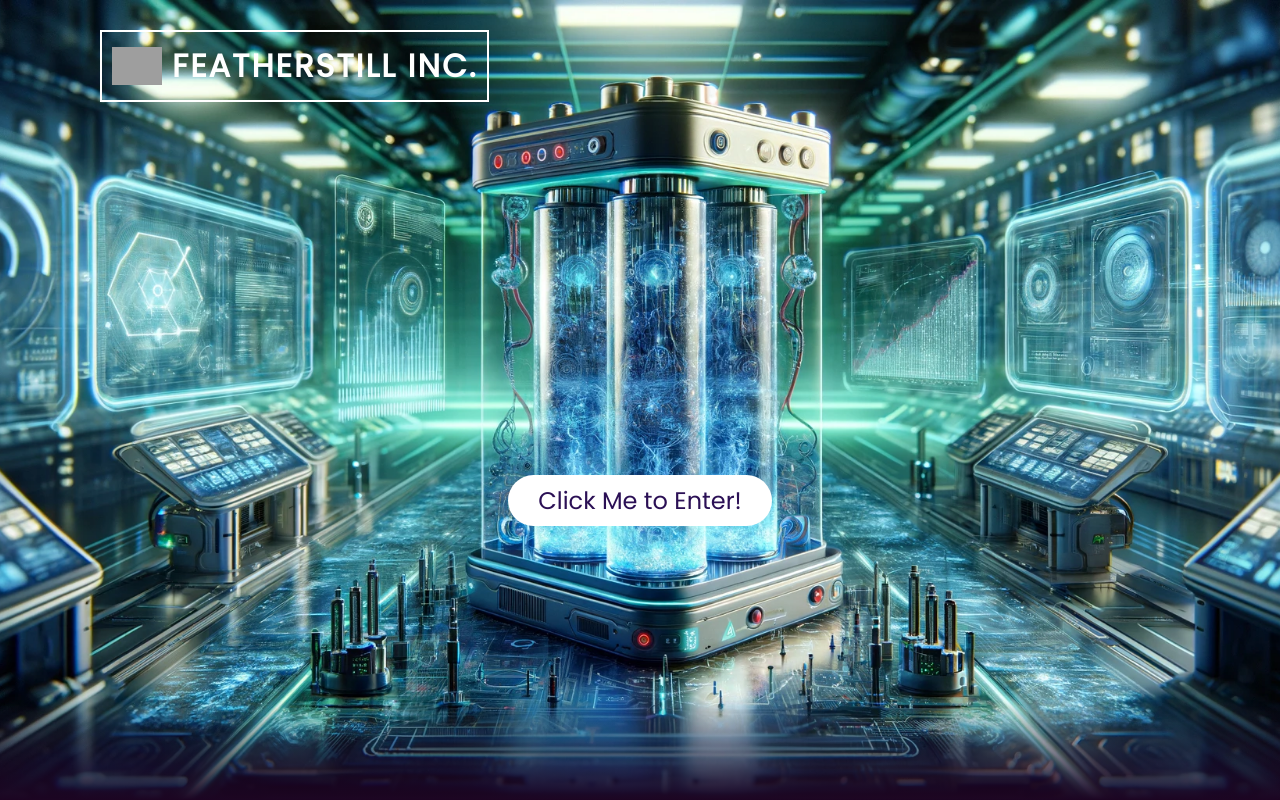
After one commit to kartik2h/FusionForce, a Flask app: page /home_page in a window 1280 px wide. The commit adds this page. Run offline with Flask 3, Linux system fonts and the light colour scheme; some libraries are stand-ins or nearby versions; grey boxes are pictures that could not be loaded.

Commit message:
Updated HomePage, Login and SignUp

```diff
--- a/app.py
+++ b/app.py
@@ -108,42 +108,14 @@ def data_analysis():
 @app.route('/', methods=['GET'])
 def index():
     if session.get('logged_in'):
-        selected_filters = request.args.getlist('filter')
+        return render_template('theme/edited_analytics.html')
+    else:
+        return redirect(url_for('home_page'))
+        #return redirect(url_for('login'))  # Redirect to login if not logged in
 
-        # Default to displaying all fields if no checkboxes are selected
-        if not selected_filters:
-            selected_filters = ['Iteration', 'CPUTime', 'PhysTime', 'Travels', 'Value', 'AvValue', 'MinValue', 'MaxValue', 'Delta', 'Criteria', 'PrevAvRefValue', 'Progress', 'CriteriaType', 'CriteriaVarType', 'CriteriaPercentage']
-
-        # Start with all records
-        all_data = CSVData.query
-        min_value = request.args.get('minValue', type=float)
-        max_value = request.args.get('maxValue', type=float)
-
-        # Apply dynamic range filters based on selected filters
-        filter_conditions = []
-        for filter_col in selected_filters:
-            if min_value is not None and max_value is not None:
-                filter_conditions.append(getattr(CSVData, filter_col).between(min_value, max_value))
-
-        if filter_conditions:
-            all_data = all_data.filter(and_(*filter_conditions))
-
-        # Execute the query and retrieve data
-        all_data = all_data.all()
-        print(all_data)
-        # Filter and format the data based on selected columns
-        filtered_data = []
-        for data in all_data:
-            data_dict = data.__dict__
-            filtered_record = {key: data_dict[key] for key in selected_filters if key in data_dict}
-            filtered_data.append(filtered_record)
-
-        session['selected_filters'] = selected_filters
-        return render_template('theme/view_data.html', records=filtered_data, selected_filters=selected_filters)
-    else:
-        return redirect(url_for('login'))  # Redirect to login if not logged in
-
-
+@app.route('/home_page', methods=['GET', 'POST'])
+def home_page():
+    return render_template('theme/home_page.html')
 
 @app.route('/register/', methods=['GET', 'POST'])
 def register():
@@ -173,14 +145,45 @@ def login():
         if data is not None:
             session['logged_in'] = True
             # return redirect(url_for('home'))
-            return redirect(url_for('view_data'))
+            return redirect(url_for('analytics'))
         return render_template('theme/sign-in.html', message="Incorrect Details")
 
 
 
 @app.route('/view_data', methods=['GET'])
 def view_data():
-    return render_template('theme/view_data.html')
+    selected_filters = request.args.getlist('filter')
+
+    # Default to displaying all fields if no checkboxes are selected
+    if not selected_filters:
+        selected_filters = ['Iteration', 'CPUTime', 'PhysTime', 'Travels', 'Value', 'AvValue', 'MinValue', 'MaxValue', 'Delta', 'Criteria', 'PrevAvRefValue', 'Progress', 'CriteriaType', 'CriteriaVarType', 'CriteriaPercentage']
+
+    # Start with all records
+    all_data = CSVData.query
+    min_value = request.args.get('minValue', type=float)
+    max_value = request.args.get('maxValue', type=float)
+
+    # Apply dynamic range filters based on selected filters
+    filter_conditions = []
+    for filter_col in selected_filters:
+        if min_value is not None and max_value is not None:
+            filter_conditions.append(getattr(CSVData, filter_col).between(min_value, max_value))
+
+    if filter_conditions:
+        all_data = all_data.filter(and_(*filter_conditions))
+
+    # Execute the query and retrieve data
+    all_data = all_data.all()
+    print(all_data)
+    # Filter and format the data based on selected columns
+    filtered_data = []
+    for data in all_data:
+        data_dict = data.__dict__
+        filtered_record = {key: data_dict[key] for key in selected_filters if key in data_dict}
+        filtered_data.append(filtered_record)
+
+    session['selected_filters'] = selected_filters
+    return render_template('theme/view_data.html', records=filtered_data, selected_filters=selected_filters)
 
 @app.route('/edit_index', methods=['GET'])
 def landing_page():
--- /dev/null
+++ b/templates/theme/assets/css/home_style.css
@@ -0,0 +1,147 @@
+*
+{
+    font-family: 'Poppins', sans-serif;
+    margin: 0;
+    padding: 0;
+    box-sizing: border-box;
+    scroll-behavior: smooth;
+}
+body
+{
+    min-height: 100vh;
+    background:linear-gradient(#2b1055,#7597de);
+    overflow-x: hidden;
+}
+header
+{
+    position: absolute;
+    top: 0;
+    left: 0;
+    width: 100%;
+    padding: 30px 100px;
+    display: flex;
+    justify-content: space-between;
+    align-items: center;
+    z-index: 10000;
+}
+header .logo {
+    color: #fff;
+    font-weight: 700;
+    text-decoration: solid;
+    font-size: 2em;
+    text-transform: uppercase;
+    letter-spacing: 2px;
+    border: 2px solid #fff; /* Add border */
+    padding: 10px; /* Add padding */
+    display: flex; /* Enable flexbox */
+    align-items: center; /* Align items in the center */
+}
+
+header .logo .logo-img {
+    width: 50px; /* Adjust as needed */
+    height: auto; /* Maintain aspect ratio */
+    margin-right: 10px; /* Add space between image and text */
+}
+  letter-spacing: 2px;
+}
+header ul
+{
+    display: flex;
+    justify-content: center;
+    align-items: center;
+}
+header ul li
+{
+    list-style: none;
+    margin-left: 20px;
+}
+header ul li a
+{
+    text-decoration: none;
+    padding: 6px 15px;
+    color: #fff;
+    border-radius: 20px;
+}
+header ul li a:hover,
+header ul li a:active
+{
+    background:#fff;
+    color: #2b1055;
+}
+section
+{
+    position: relative;
+    width: 100%;
+    height: 100vh;
+    padding: 100px;
+    display: flex;
+    justify-content: center;
+    align-items: center;
+    overflow: hidden;
+}
+section::before
+{
+    content: '';
+    position: absolute;
+    bottom: 0;
+    width: 100%;
+    height: 100px;
+    background: linear-gradient(to top,#1c0522,transparent);
+    z-index: 1000;
+}
+section img
+{
+    position: absolute;
+    top: 0;
+    left: 0;
+    width: 100%;
+    height: 100%;
+    object-fit: cover;
+    pointer-events: none;
+}
+section img#moon
+{
+    mix-blend-mode: screen;
+}
+section img#mountains_front
+{
+    z-index: 10;
+}
+#text
+{
+    position: absolute;
+    color: #fff;
+    white-space: nowrap;
+    font-size: 7.5vw;
+    z-index: 9;
+    right: -350px;
+}
+#btn
+{
+    text-decoration: none;
+    display: inline-block;
+    padding: 8px 30px;
+    border-radius: 40px;
+    background:#fff;
+    color: #2b1055;
+    font-size: 1.5em;
+    z-index: 9;
+    transform: translateY(100px);
+}
+.sec
+{
+    position: relative;
+    padding: 100px;
+    background: #1c0522;
+}
+.sec h2
+{
+    font-size: 3.5em;
+    margin-bottom: 10px;
+    color: #fff;
+}
+.sec p
+{
+    font-size: 1em;
+    color: #fff;
+}
--- a/templates/theme/edit_index.html
+++ b/templates/theme/edit_index.html
@@ -103,7 +103,6 @@
                       <li class="">
                         <a class="sidenav-item-link" href="{{ url_for('analytics') }}">
                           <span class="nav-text">Analytics</span>
-                          <span class="badge badge-success">new</span>
                         </a>
                       </li>
 
@@ -115,7 +114,7 @@
 
 					            <li class="">
                         <a class="sidenav-item-link" href="{{ url_for('manage_users') }}">
-                          <span class="nav-text">Delete User</span>
+                          <span class="nav-text">Manage Users</span>
                         </a>
                       </li>
                     </div>
--- a/templates/theme/edited_analytics.html
+++ b/templates/theme/edited_analytics.html
@@ -93,7 +93,6 @@
                       <li class="active">
                         <a class="sidenav-item-link" href="{{ url_for('analytics') }}">
                           <span class="nav-text">Analytics</span>
-                          <span class="badge badge-success">new</span>
                         </a>
                       </li>
 
@@ -105,7 +104,7 @@
 
 					            <li class="">
                         <a class="sidenav-item-link" href="{{ url_for('manage_users') }}">
-                          <span class="nav-text">Delete User</span>
+                          <span class="nav-text">Manage Users</span>
                         </a>
                       </li>
                     </div>
--- /dev/null
+++ b/templates/theme/home_page.html
@@ -0,0 +1,31 @@
+<!DOCTYPE html>
+<html lang="en">
+  <head>
+    <meta charset="UTF-8" />
+    <meta http-equiv="X-UA-Compatible" content="IE=edge" />
+    <meta name="viewport" content="width=device-width, initial-scale=1.0" />
+    <link rel="preconnect" href="https://fonts.gstatic.com" />
+    <link rel="preconnect" href="https://fonts.gstatic.com" />
+    <link rel="preconnect" href="https://fonts.gstatic.com" />
+    <link rel="preconnect" href="https://fonts.gstatic.com" />
+    <link
+      href="https://fonts.googleapis.com/css2?family=Poppins&display=swap"
+      rel="stylesheet"
+    />
+    <link rel="stylesheet" href="assets/css/home_style.css" />
+    <title>Featherstill Inc.</title>
+  </head>
+  <body>
+    <header>
+      <a href="{{ url_for('home_page') }}" class="logo">
+			<img src="assets/img/Logo.png" alt="Logo Image" class="logo-img"> <!-- Add this line -->
+			Featherstill Inc.
+	  </a>
+    </header>
+    <section>
+        <img src="assets/img/fether.png">
+
+        <a href="{{ url_for('login') }}" id="btn">Click Me to Enter!</a>
+    </section>
+  </body>
+</html>
--- a/templates/theme/manage_users.html
+++ b/templates/theme/manage_users.html
@@ -103,7 +103,6 @@
                       <li class="">
                         <a class="sidenav-item-link" href="{{ url_for('analytics') }}">
                           <span class="nav-text">Analytics</span>
-                          <span class="badge badge-success">new</span>
                         </a>
                       </li>
 
--- a/templates/theme/view_data.html
+++ b/templates/theme/view_data.html
@@ -104,7 +104,6 @@
                       <li class="">
                         <a class="sidenav-item-link" href="{{ url_for('analytics') }}">
                           <span class="nav-text">Analytics</span>
-                          <span class="badge badge-success">new</span>
                         </a>
                       </li>
 
@@ -184,7 +183,7 @@
                             </div>
                             <div class="card-body" data-simplebar style="height: 600px;">
                                 <div class="filter-section">
-                                  <form action="/" method="get">
+                                  <form action="/view_data" method="get">
                                         <div class="row">
                                             <div class="col-6">
                                                 <input type="checkbox" name="filter" value="Iteration" id="Iteration"> <label for="Iteration">Iteration</label><br>
```
Also changed, not shown: templates/theme/assets/img/fether.png (added).
